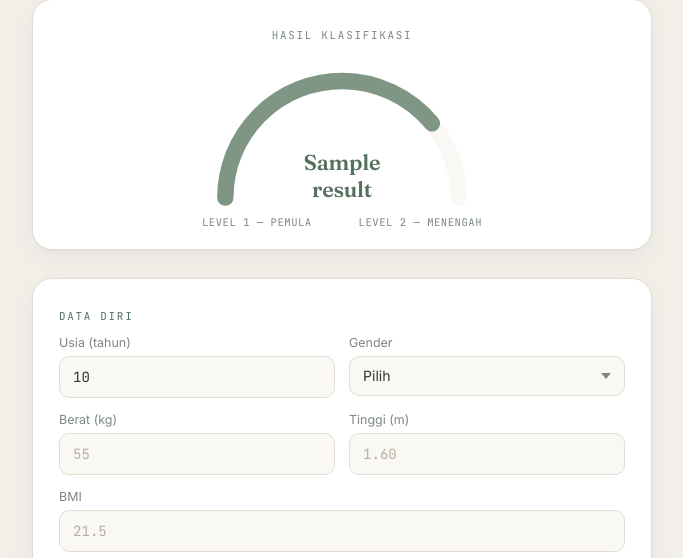
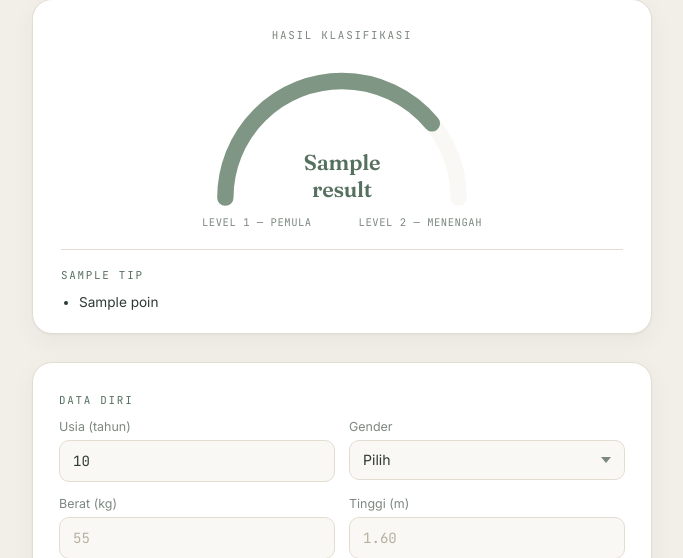
Before and after one commit to niakaban/klasifikasi_experience_gym, a Flask app: template templates/index.html in a window 1280 px wide. Shown: the part 197-755 px from the top of the page, without its empty margins (298-981 px from the left). Run offline with Flask 3, Linux system fonts and the light colour scheme; the template is opened without the code that fills it: most values are stand-ins (such as "Sample title", 1, 10 or a date in 2020); parts of the project's set-up code (start-up, migrations or seed data) failed here and were passed over.

Commit message:
Update index.html

```diff
--- a/templates/index.html
+++ b/templates/index.html
@@ -122,6 +122,32 @@
     margin-left: auto;
     margin-right: auto;
   }
+
+  .tips-box {
+    margin-top: 20px;
+    padding-top: 18px;
+    border-top: 1px solid var(--border);
+  }
+
+  .tips-title {
+    font-family: 'JetBrains Mono', monospace;
+    font-size: 0.68rem;
+    letter-spacing: 0.16em;
+    text-transform: uppercase;
+    color: var(--sage-deep);
+    margin-bottom: 10px;
+  }
+
+  .tips-list {
+    margin: 0;
+    padding-left: 18px;
+    font-size: 0.85rem;
+    line-height: 1.55;
+    color: var(--ink);
+  }
+
+  .tips-list li { margin-bottom: 6px; }
+  .tips-list li:last-child { margin-bottom: 0; }
 
   .banner {
     padding: 14px 18px;
@@ -256,6 +282,18 @@
       <span>Level 1 — Pemula</span>
       <span>Level 2 — Menengah</span>
     </div>
+
+    {% if tips %}
+    <div class="tips-box">
+      <div class="tips-title">{{ tips.judul }}</div>
+      <ul class="tips-list">
+        {% for poin in tips.poin %}
+        <li>{{ poin }}</li>
+        {% endfor %}
+      </ul>
+    </div>
+    {% endif %}
+
   </div>
   {% endif %}
 
```
